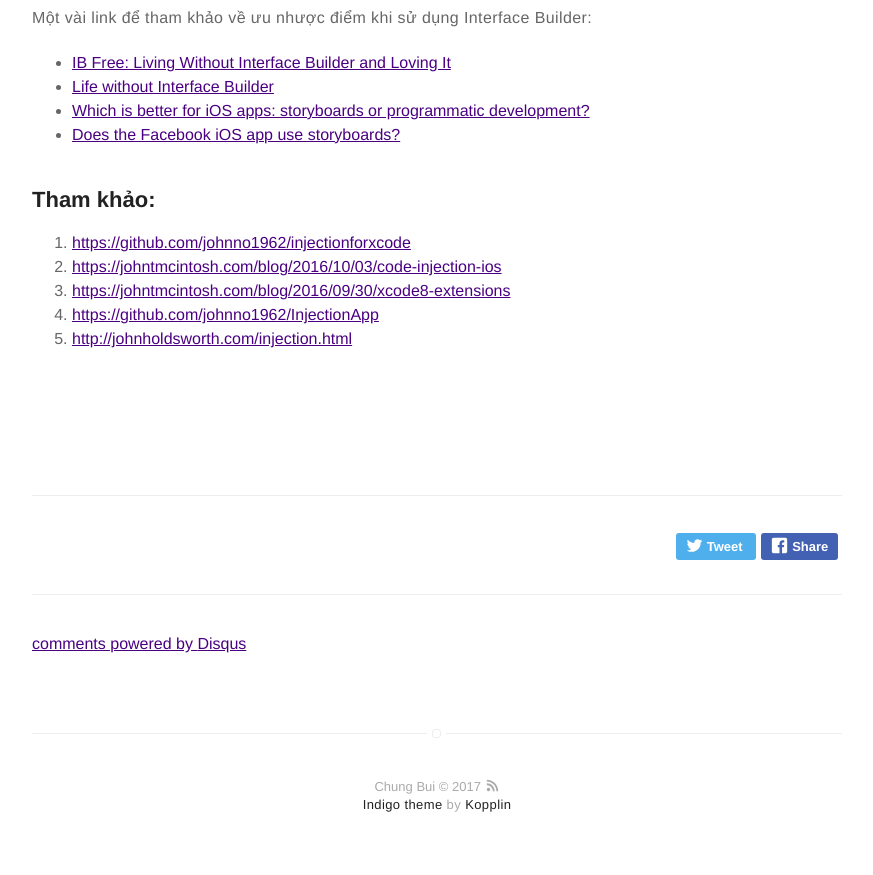
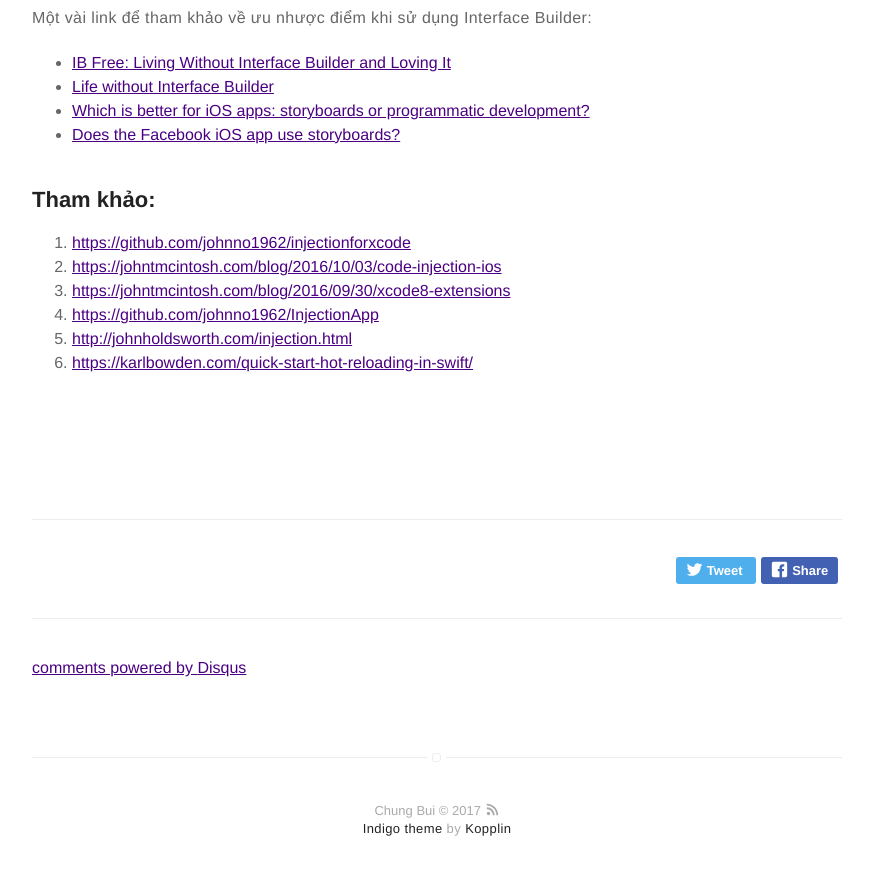
Before and after one commit to chungbd/bunchu, a Jekyll site: the page built from _posts/2017-05-18-injection-plugin-in-xcode.markdown, in a window 1280 px wide and 900 px high, scrolled down 3976 px. Shown: the top 875 px of the window, without its empty margins (203-1076 px from the left). Built offline with Jekyll 4.4.1, drawn with Linux system fonts in a browser that asks for light colours; comment, search, counter and statistics services are not loaded; part of the change alters nothing that is shown.

Commit message:
- add more reference at Injection Plugin

```diff
--- a/_posts/2017-05-18-injection-plugin-in-xcode.markdown
+++ b/_posts/2017-05-18-injection-plugin-in-xcode.markdown
@@ -88,3 +88,4 @@ Một vài link để tham khảo về ưu nhược điểm khi sử dụng Inte
 3. [https://johntmcintosh.com/blog/2016/09/30/xcode8-extensions](https://johntmcintosh.com/blog/2016/09/30/xcode8-extensions)
 4. [https://github.com/johnno1962/InjectionApp](https://github.com/johnno1962/InjectionApp)
 5. [http://johnholdsworth.com/injection.html](http://johnholdsworth.com/injection.html)
+6. [https://karlbowden.com/quick-start-hot-reloading-in-swift/](https://karlbowden.com/quick-start-hot-reloading-in-swift/)
```
